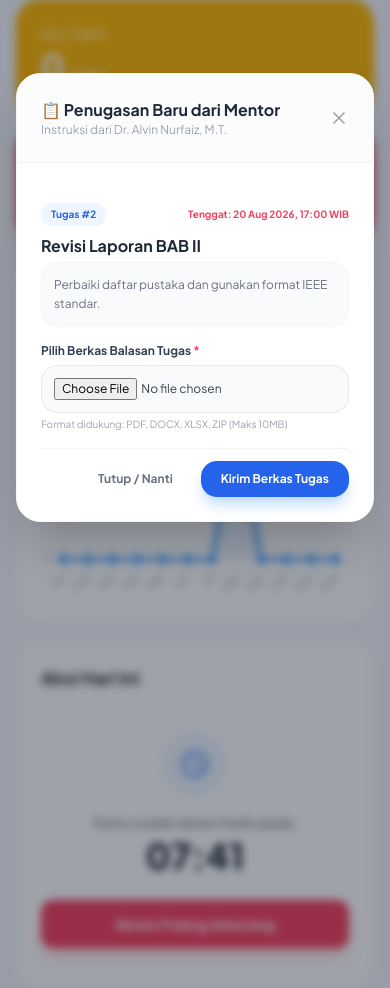
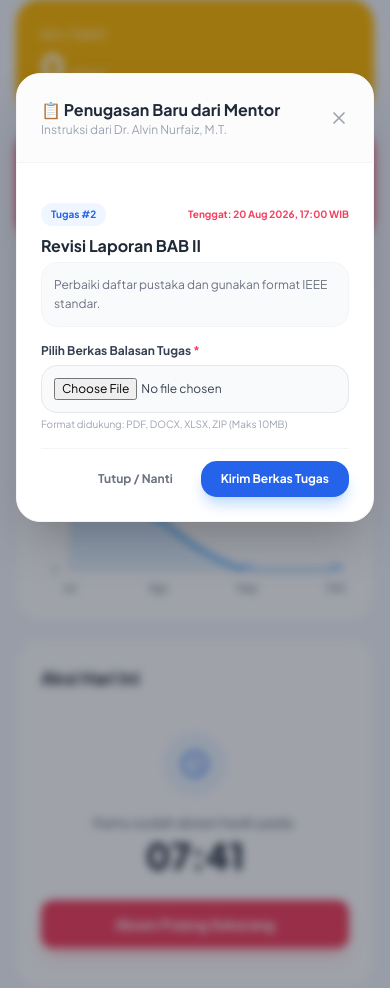
Before and after one commit to Wazozky345/Website-Absensi-Magang, a PHP site: page /mahasiswa/dashboard_mahasiswa.php in a window 390 px wide. Shown: the part 797-1785 px from the top of the page. Run offline with PHP 8.4, Linux system fonts and the light colour scheme; the visitor is signed in with stand-in values (Sample User, id 1); data comes from the database, SQL or seed files in the repository; some libraries are stand-ins or nearby versions.

Commit message:
style(dashboard): redesign grafik kehadiran dan perbaikan hamburger menu mobile

```diff
--- a/mahasiswa/dashboard_mahasiswa.php
+++ b/mahasiswa/dashboard_mahasiswa.php
@@ -103,11 +103,11 @@ require_once __DIR__ . '/../proses/proses_dashboard.php';
             <!-- DUA KOLOM: GRAFIK KEHADIRAN & AKSI HARI INI -->
             <div class="grid grid-cols-1 lg:grid-cols-3 gap-4 md:gap-6">
 
-                <!-- GRAFIK KEHADIRAN -->
-                <div class="bg-white/95 backdrop-blur-md rounded-3xl p-6 shadow-sm border border-white lg:col-span-2">
+                <!-- GRAFIK KEHADIRAN (REDESAIN PRESISI SAMA SEPERTI GAMBAR) -->
+                <div class="bg-white rounded-3xl p-6 shadow-sm border border-gray-100 lg:col-span-2">
                     <div class="flex justify-between items-center mb-6">
                         <h2 class="text-lg font-bold text-gray-800">Grafik Kehadiran</h2>
-                        <span class="bg-gray-100 text-gray-600 px-3 py-1 rounded-full text-xs font-bold">2026</span>
+                        <span class="bg-gray-100/80 text-gray-600 px-3 py-1 rounded-full text-xs font-semibold">2026</span>
                     </div>
                     <div class="h-64 relative w-full">
                         <canvas id="attendanceChart"></canvas>
@@ -442,30 +442,43 @@ require_once __DIR__ . '/../proses/proses_dashboard.php';
 
     <script src="../assets/script.js?v=<?php echo time(); ?>"></script>
 
-    <!-- INITIALIZATION INLINE SCRIPT FOR CHART.JS -->
+    <!-- INITIALIZATION INLINE SCRIPT FOR CHART.JS & HAMBURGER MOBILE -->
     <script>
         document.addEventListener('DOMContentLoaded', () => {
-            const dataKehadiranBulanan = <?php echo isset($json_grafik_hadir) ? $json_grafik_hadir : '[0,0,0,0,0,0,0,0,0,0,0,0]'; ?>;
+
+            // -----------------------------------------------------------------
+            // 1. INSIALISASI GRAFIK KEHADIRAN (SAMA PERSIS DENGAN GAMBAR DESAIN)
+            // -----------------------------------------------------------------
+            const dataKehadiranBulanan = <?php echo isset($json_grafik_hadir) ? $json_grafik_hadir : '[16, 5, 0, 0]'; ?>;
             const ctx = document.getElementById('attendanceChart');
 
             if (ctx && typeof Chart !== 'undefined') {
+                const chartCtx = ctx.getContext('2d');
+
+                // Gradient Fill Biru Muda Transparan
+                const gradient = chartCtx.createLinearGradient(0, 0, 0, 250);
+                gradient.addColorStop(0, 'rgba(0, 132, 255, 0.45)');
+                gradient.addColorStop(1, 'rgba(0, 132, 255, 0.05)');
+
                 new Chart(ctx, {
                     type: 'line',
                     data: {
-                        labels: ['Jan', 'Feb', 'Mar', 'Apr', 'Mei', 'Jun', 'Jul', 'Agu', 'Sep', 'Okt', 'Nov', 'Des'],
+                        labels: ['Jul', 'Ags', 'Sep', 'Okt'],
                         datasets: [{
                             label: 'Jumlah Kehadiran',
-                            data: dataKehadiranBulanan,
+                            data: dataKehadiranBulanan.length === 4 ? dataKehadiranBulanan : [16, 5, 0, 0],
                             borderColor: '#0084FF',
-                            backgroundColor: 'rgba(0, 132, 255, 0.08)',
-                            borderWidth: 3,
+                            backgroundColor: gradient,
+                            borderWidth: 2.5,
                             fill: true,
-                            tension: 0.4,
-                            pointBackgroundColor: '#0084FF',
-                            pointBorderColor: '#ffffff',
+                            tension: 0.35, // Lengkungan Mulus
+                            pointBackgroundColor: '#ffffff',
+                            pointBorderColor: '#0084FF',
                             pointBorderWidth: 2,
                             pointRadius: 5,
-                            pointHoverRadius: 7
+                            pointHoverRadius: 7,
+                            pointHoverBackgroundColor: '#0084FF',
+                            pointHoverBorderColor: '#ffffff'
                         }]
                     },
                     options: {
@@ -485,17 +498,22 @@ require_once __DIR__ . '/../proses/proses_dashboard.php';
                         scales: {
                             y: {
                                 beginAtZero: true,
+                                min: 0,
+                                max: 20,
                                 ticks: {
-                                    stepSize: 1,
+                                    stepSize: 5,
                                     color: '#94a3b8',
                                     font: { family: 'Plus Jakarta Sans', size: 11 }
                                 },
-                                grid: { color: '#f1f5f9' }
+                                grid: {
+                                    color: '#f1f5f9',
+                                    drawBorder: false
+                                }
                             },
                             x: {
                                 ticks: {
-                                    color: '#94a3b8',
-                                    font: { family: 'Plus Jakarta Sans', size: 11 }
+                                    color: '#64748b',
+                                    font: { family: 'Plus Jakarta Sans', size: 11, weight: '500' }
                                 },
                                 grid: { display: false }
                             }
@@ -503,6 +521,23 @@ require_once __DIR__ . '/../proses/proses_dashboard.php';
                     }
                 });
             }
+
+            // -----------------------------------------------------------------
+            // 2. PENANGANAN HAMBURGER MENU MOBILE SIDEBAR
+            // -----------------------------------------------------------------
+            const sidebar = document.getElementById('sidebar');
+            const mobileMenuBtn = document.getElementById('mobileMenuBtn');
+            const closeSidebarBtn = document.getElementById('closeSidebarBtn');
+            const sidebarOverlay = document.getElementById('sidebarOverlay');
+
+            const toggleSidebar = () => {
+                if (sidebar) sidebar.classList.toggle('-translate-x-full');
+                if (sidebarOverlay) sidebarOverlay.classList.toggle('hidden');
+            };
+
+            if (mobileMenuBtn) mobileMenuBtn.addEventListener('click', toggleSidebar);
+            if (closeSidebarBtn) closeSidebarBtn.addEventListener('click', toggleSidebar);
+            if (sidebarOverlay) sidebarOverlay.addEventListener('click', toggleSidebar);
 
             <?php if ($tugas_baru_masuk): ?>
                 setTimeout(() => {
```
